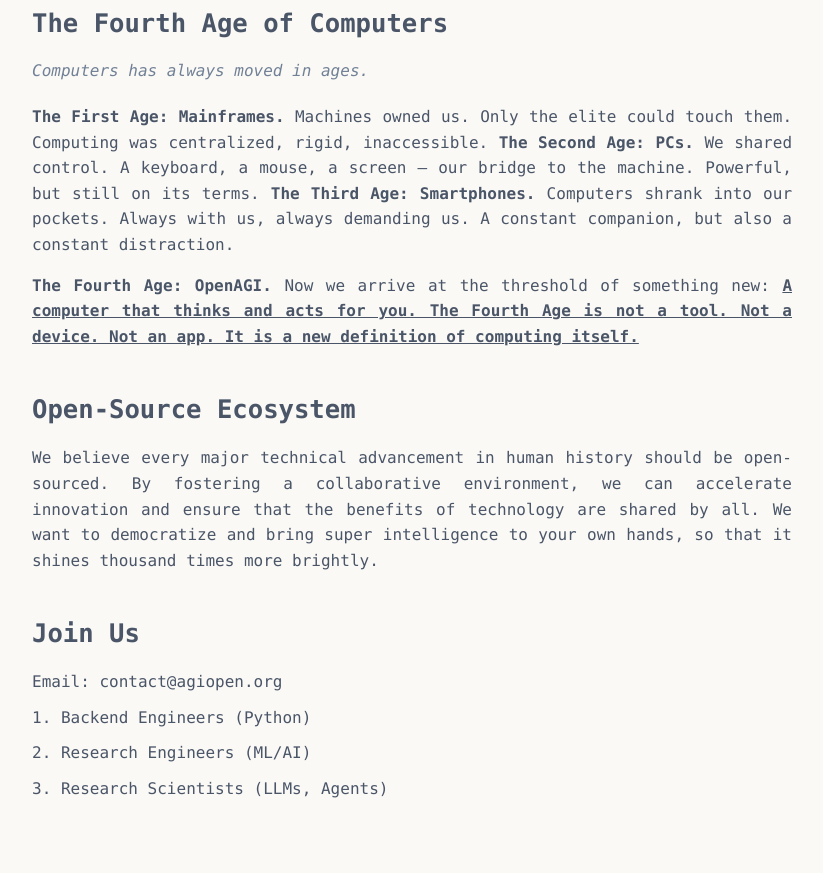
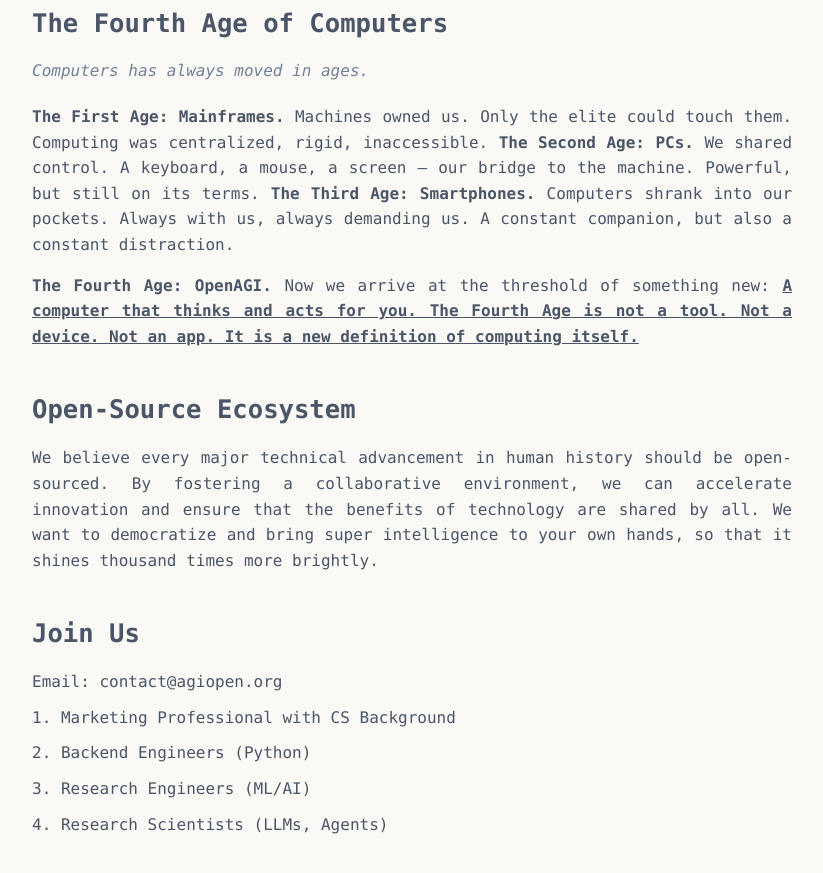
Before and after one commit to agiopen-org/agiopen-org.github.io, a plain HTML site: page index.html in a window 1280 px wide. Shown: the part 864-1737 px from the top of the page, without its empty margins (228-1051 px from the left). Before the commit the page ends 1716 px from the top, so only its background shows below. Drawn offline with Linux system fonts and the light colour scheme.

Commit message:
Update job listings in index.html

```diff
--- a/index.html
+++ b/index.html
@@ -180,9 +180,10 @@
 
             <h2 id="joinus">Join Us</h2>
             <p>Email: contact@agiopen.org</p>
-            <p>1. Backend Engineers (Python)</p>
-            <p>2. Research Engineers (ML/AI)</p>
-            <p>3. Research Scientists (LLMs, Agents)</p>
+            <p>1. Marketing Professional with CS Background</p>
+            <p>2. Backend Engineers (Python)</p>
+            <p>3. Research Engineers (ML/AI)</p>
+            <p>4. Research Scientists (LLMs, Agents)</p>
         </div>
     </div>
 </body>
```
